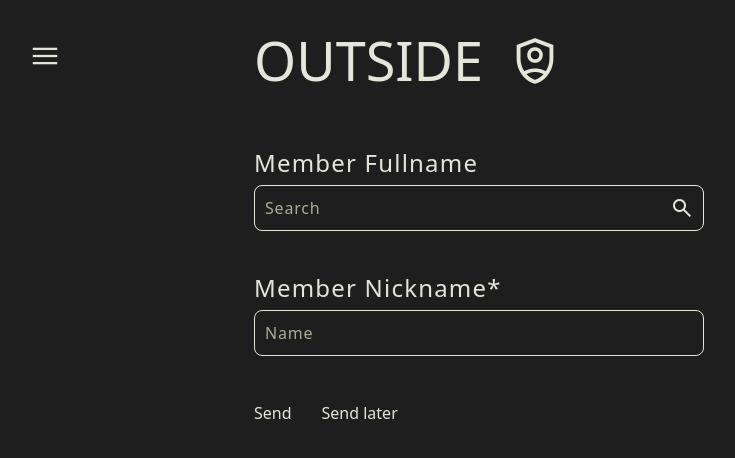
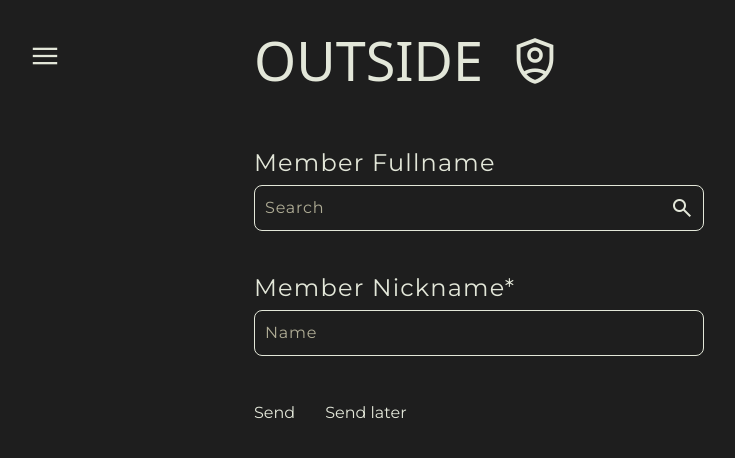
Before and after one commit to outsideOfficialy/adminPanel, a Next.js app: page / in a window 1280 px wide. Shown: the top 458 px of the page, without its empty margins (11-746 px from the left). Built offline with nearby package versions, Linux system fonts and the light colour scheme; a web font is replaced by a local one.

Commit message:
Font-fixes

```diff
--- a/components/PageLayout/index.tsx
+++ b/components/PageLayout/index.tsx
@@ -6,7 +6,7 @@ interface PageLayoutProps {
 
 const PageLayout: React.FC<PageLayoutProps> = ({ children, title }) => {
   return (
-    <div className="w-screen min-h-screen bg-black flex justify-end text-white">
+    <div className="w-screen min-h-screen bg-black flex justify-end text-white font-montserrat">
       {/* here will be menu button calling */}
       <button className="menu material-symbols-outlined absolute left-[40px] top-[40px]">
         menu
@@ -18,9 +18,7 @@ const PageLayout: React.FC<PageLayoutProps> = ({ children, title }) => {
           <p className="font-delagothic text-[54px] mr-[25px]">OUTSIDE</p>
           <div className="material-symbols-outlined  shield-person">shield_person</div>
         </div>
-        <FormLayout>
-          {children ? children : null}
-        </FormLayout>
+        <FormLayout>{children ? children : null}</FormLayout>
       </div>
     </div>
   );
```
